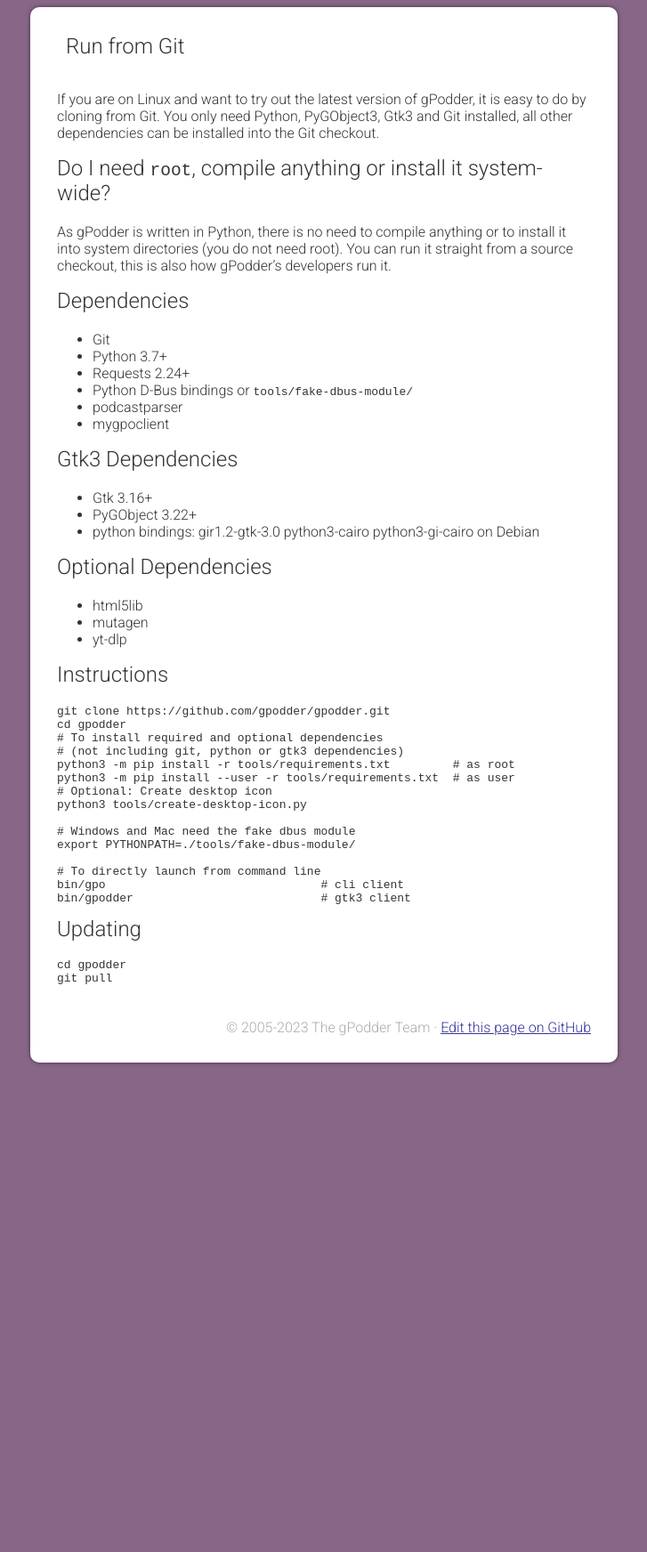
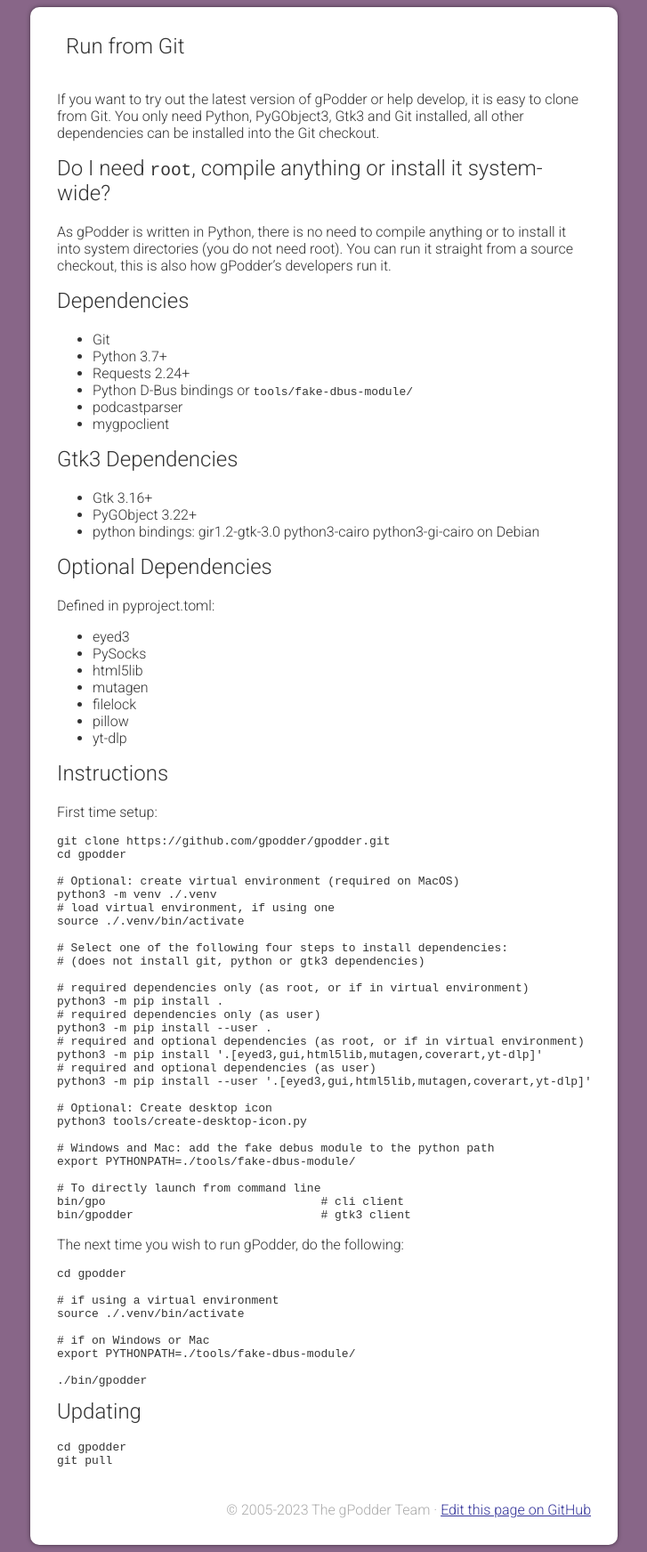
Before and after one commit to gpodder/gpodder.github.io, a Jekyll site: the page built from docs/run-from-git.md, in a window 1280 px wide. Shown: the whole page at 89% size, without its empty margins (276-1003 px from the left). Built offline with Jekyll 4.4.1, drawn with Linux system fonts in a browser that asks for light colours; our own code applies the rules of GitHub Pages for plain Markdown files; before the commit the page ends 1202 px from its top, so only the background shows below that.

Commit message:
Update run-from-git instructions
With the switch fromm requirements.txt to pyproject.toml,
the instructions no longer were accurate.

Also add instructions on how to use virtual environment and
how to install optional dependencies.

```diff
--- a/docs/run-from-git.md
+++ b/docs/run-from-git.md
@@ -2,7 +2,7 @@
 title: Run from Git
 ---
 
-If you are on Linux and want to try out the latest version of gPodder, it is easy to do by cloning from Git. You only need Python, PyGObject3, Gtk3 and Git installed, all other dependencies can be installed into the Git checkout.
+If you want to try out the latest version of gPodder or help develop, it is easy to clone from Git. You only need Python, PyGObject3, Gtk3 and Git installed, all other dependencies can be installed into the Git checkout.
 
 ## Do I need `root`, compile anything or install it system-wide?
 
@@ -25,28 +25,62 @@
 
 ## Optional Dependencies
 
+Defined in pyproject.toml:
+
+* eyed3
+* PySocks
 * html5lib
 * mutagen
+* filelock
+* pillow
 * yt-dlp
 
 ## Instructions
 
+First time setup:
+
     git clone https://github.com/gpodder/gpodder.git
     cd gpodder
-    # To install required and optional dependencies
-    # (not including git, python or gtk3 dependencies)
-    python3 -m pip install -r tools/requirements.txt         # as root
-    python3 -m pip install --user -r tools/requirements.txt  # as user
+
+    # Optional: create virtual environment (required on MacOS)
+    python3 -m venv ./.venv
+    # load virtual environment, if using one
+    source ./.venv/bin/activate
+
+    # Select one of the following four steps to install dependencies:
+    # (does not install git, python or gtk3 dependencies)
+
+    # required dependencies only (as root, or if in virtual environment)
+    python3 -m pip install .
+    # required dependencies only (as user)
+    python3 -m pip install --user .
+    # required and optional dependencies (as root, or if in virtual environment)
+    python3 -m pip install '.[eyed3,gui,html5lib,mutagen,coverart,yt-dlp]'
+    # required and optional dependencies (as user)
+    python3 -m pip install --user '.[eyed3,gui,html5lib,mutagen,coverart,yt-dlp]'
+
     # Optional: Create desktop icon
     python3 tools/create-desktop-icon.py
 
-    # Windows and Mac need the fake dbus module
+    # Windows and Mac: add the fake debus module to the python path
     export PYTHONPATH=./tools/fake-dbus-module/
 
     # To directly launch from command line
     bin/gpo                               # cli client
     bin/gpodder                           # gtk3 client
 
+The next time you wish to run gPodder, do the following:
+
+    cd gpodder
+
+    # if using a virtual environment
+    source ./.venv/bin/activate
+
+    # if on Windows or Mac
+    export PYTHONPATH=./tools/fake-dbus-module/
+
+    ./bin/gpodder
+
 ## Updating
 
     cd gpodder
```
